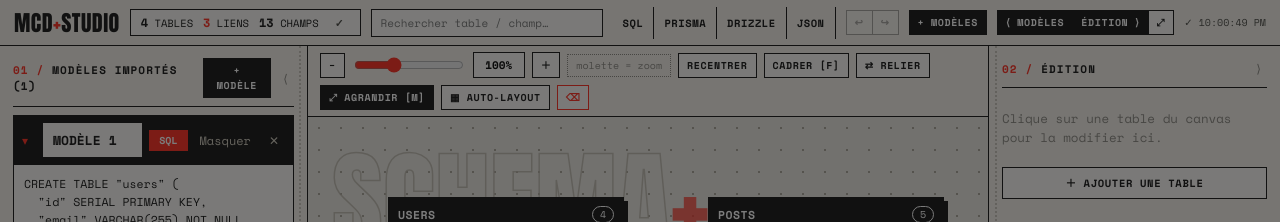
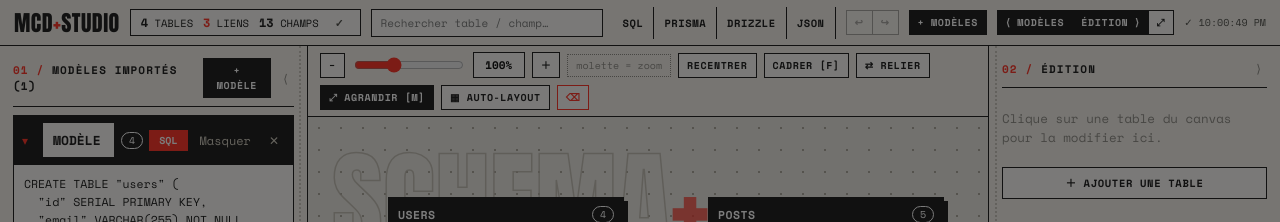
Before and after one commit to thedoombee/Visual, a React (Vite) app: page / in a window 1280 px wide. Shown: the top 222 px of the page. Built offline with nearby package versions, Linux system fonts and the light colour scheme.

Commit message:
feat: refactor workspace management and enhance slot handling in App component

```diff
--- a/src/App.tsx
+++ b/src/App.tsx
@@ -1,4 +1,5 @@
 import { useCallback, useEffect, useMemo, useRef, useState } from "react";
+import type { Dispatch, SetStateAction } from "react";
 import type { DBModel, DBRelation, DBTable, ImportSlot } from "./types";
 import { uid } from "./types";
 import { parseAuto } from "./parsers";
@@ -18,12 +19,13 @@ import {
   mergeModel,
   moveTableIn,
   removeRelation,
+  removeSlotTables,
   removeTable,
   renameTableIn,
   slotTableCounts,
   suggestFromField as suggestFromFieldOf,
   suggestToField as suggestToFieldOf,
-  untagSlotTables,
+  tagUntaggedTables,
   updateFieldIn,
   updateRelationCards,
   validateModel,
@@ -49,14 +51,18 @@ import { RightPanel } from "./components/RightPanel";
 import { CanvasView } from "./components/CanvasView";
 import { exportSVGString as buildExportSVG } from "./domain/exportSvg";
 
+// Workspace = tout ce que le Ctrl+Z doit restaurer d'un coup : le canvas
+// (model) ET les modèles du panneau gauche (slots).
+interface Workspace {
+  model: DBModel;
+  slots: ImportSlot[];
+}
+
 export default function App() {
   const [selectedId, setSelectedId] = useState<string | null>(null);
   const [showLeft, setShowLeft] = useState(true);
   const [showRight, setShowRight] = useState(true);
   const [parseMsg, setParseMsg] = useState("");
-  // Modèles importés : autant que tu veux, chacun pliable/dépliable,
-  // chacun avec son propre texte + message. Persistés en local.
-  const [slots, setSlots] = useState<ImportSlot[]>(() => loadSlots());
   const [focusMode, setFocusMode] = useState(false);
   const [exportView, setExportView] = useState<null | "sql" | "prisma" | "drizzle" | "json">(null);
   const [showGallery, setShowGallery] = useState(false);
@@ -67,17 +73,60 @@ export default function App() {
   // Repeinture live des liens pendant un drag : accès direct au nœud monde.
   const worldRef = useRef<HTMLDivElement | null>(null);
 
-  // ---------- history (undo / redo) ----------
+  // Modèles importés : autant que tu veux, chacun pliable/dépliable,
+  // chacun avec son propre texte + message. Persistés en local.
+  // Un seul historique pour tout le workspace : un Ctrl+Z après une
+  // suppression fait revenir les tables sur la grille ET l'entrée du panneau.
+  // Les retouches du panneau (texte, nom, plié, masqué) passent par `setSlots`
+  // (sans pas d'historique) ; les changements structurels (ajout,
+  // suppression) passent par `applyWorkspace` (avec historique).
   const {
-    present: model,
-    setPresent: setModel,
-    apply,
-    commit: commitHistory,
+    present: workspace,
+    setPresent: setWorkspace,
+    apply: applyWorkspace,
+    commit: commitWorkspace,
     undo,
     redo,
     canUndo,
     canRedo,
-  } = useHistory<DBModel>(initialModel);
+  } = useHistory<Workspace>(() => {
+    const ss = loadSlots();
+    let m = initialModel();
+    // Migration des stockages enregistrés quand le modèle de base n'était
+    // pas tagué : aucune table rattachée mais des tables orphelines sur le
+    // canvas → elles appartiennent au premier modèle du panneau gauche.
+    // (StrictMode-clean : calcul pur dans l'initialiseur, aucun effet ici.)
+    if (m.tables.length && m.tables.every((t) => !t.slotId) && ss.length) {
+      m = tagUntaggedTables(m, ss[0].id);
+    }
+    return { model: m, slots: ss };
+  });
+  const model = workspace.model;
+  const slots = workspace.slots;
+
+  /** Pousse modèle + slots d'un coup (un seul pas d'historique). */
+  const apply = useCallback((next: DBModel | ((prev: DBModel) => DBModel)) => {
+    applyWorkspace((w) => ({
+      ...w,
+      model: typeof next === "function" ? (next as (p: DBModel) => DBModel)(w.model) : next,
+    }));
+  }, [applyWorkspace]);
+
+  /** Remplacement direct du modèle, SANS pas d'historique (drag). */
+  const setModel: Dispatch<SetStateAction<DBModel>> = useCallback((action: SetStateAction<DBModel>) => {
+    setWorkspace((w) => ({
+      ...w,
+      model: typeof action === "function" ? (action as (p: DBModel) => DBModel)(w.model) : action,
+    }));
+  }, [setWorkspace]);
+
+  /** Retouches du panneau (texte, nom, plié, masqué), SANS pas d'historique. */
+  const setSlots: Dispatch<SetStateAction<ImportSlot[]>> = useCallback((action: SetStateAction<ImportSlot[]>) => {
+    setWorkspace((w) => ({
+      ...w,
+      slots: typeof action === "function" ? (action as (p: ImportSlot[]) => ImportSlot[])(w.slots) : action,
+    }));
+  }, [setWorkspace]);
 
   const selected = useMemo(
     () => model.tables.find((t) => t.id === selectedId) ?? null,
@@ -118,15 +167,17 @@ export default function App() {
 
   const updateSlot = useCallback((id: string, patch: Partial<ImportSlot>) => {
     setSlots((ss) => ss.map((s) => (s.id === id ? { ...s, ...patch } : s)));
-  }, []);
+  }, [setSlots]);
+  // Ajout structurel (avec pas d'historique) : un Ctrl+Z retire le slot créé.
   const addSlot = useCallback((name?: string, source?: string) => {
     const id = uid("slot");
     const n = slots.length + 1;
-    setSlots((ss) => [...ss.map((s) => ({ ...s, collapsed: true })), {
+    const slot: ImportSlot = {
       id, name: name?.trim() || `Modèle ${n}`, source: source ?? "", collapsed: false, msg: "",
-    }]);
+    };
+    applyWorkspace((w) => ({ ...w, slots: [...w.slots.map((s) => ({ ...s, collapsed: true })), slot] }));
     return id;
-  }, [slots.length]);
+  }, [applyWorkspace, slots.length]);
   // Formulaire "modèle perso" de la galerie : crée un vrai slot du panneau gauche.
   const [customName, setCustomName] = useState("");
   const [customSource, setCustomSource] = useState("");
@@ -140,12 +191,19 @@ export default function App() {
     setParseMsg("Modèle perso ajouté au panneau gauche : plie/déplie, puis ＋ Ajouter.");
   }, [customName, customSource, addSlot]);
   const deleteSlot = useCallback((id: string) => {
-    setSlots((ss) => ss.filter((s) => s.id !== id));
-    // Les tables du modèle redeviennent "sans modèle" : toujours visibles.
-    if (model.tables.some((t) => t.slotId === id)) {
-      apply((m) => untagSlotTables(m, id));
+    const doomed = model.tables.filter((t) => t.slotId === id);
+    // Atomique : UN seul pas d'historique retire le slot ET ses tables —
+    // un Ctrl+Z fait donc revenir les deux ensemble.
+    applyWorkspace((w) => ({
+      slots: w.slots.filter((s) => s.id !== id),
+      model: removeSlotTables(w.model, id),
+    }));
+    // La suppression d'un modèle retire ses tables + leurs liens du canvas.
+    if (doomed.length) {
+      if (selectedId && doomed.some((t) => t.id === selectedId)) setSelectedId(null);
+      setParseMsg(`Modèle supprimé : ${doomed.length} table(s) retirée(s) du canvas. (Ctrl+Z pour annuler)`);
     }
-  }, [apply, model]);
+  }, [applyWorkspace, model, selectedId]);
 
   useEffect(() => {
     const onKey = (e: KeyboardEvent) => {
@@ -357,18 +415,26 @@ export default function App() {
   }, [linkFromId, model, apply, suggestFromField, suggestToField]);
 
   // ---------- galerie : un modèle choisi S'AJOUTE aux autres (jamais de remplacement) ----------
-  // Il rejoint le canvas (à droite) + un slot du panneau gauche.
+  // Il rejoint le canvas (à droite) + un slot du panneau gauche, en UN seul
+  // pas d'historique (un Ctrl+Z retire les tables ET le slot ensemble).
   const loadStarter = useCallback((pack: StarterPack) => {
     const parsed = parseAuto(pack.sql).model;
     const name = `${pack.numero} · ${pack.titre}`;
-    const slotId = addSlot(name, pack.sql);
-    const ids = mergeParsed(parsed, slotId);
-    updateSlot(slotId, { msg: `Ajouté : ${parsed.tables.length} table(s) sur le canvas.` });
+    const slotId = uid("slot");
+    const slot: ImportSlot = {
+      id: slotId, name, source: pack.sql, collapsed: true,
+      msg: `Ajouté : ${parsed.tables.length} table(s) sur le canvas.`,
+    };
+    const { model: merged, ids } = mergeModel(model, parsed, slotId);
+    applyWorkspace({
+      model: merged,
+      slots: [...slots.map((s) => ({ ...s, collapsed: true })), slot],
+    });
     setSelectedId(ids[0] ?? null);
     setParseMsg(`« ${name} » ajouté aux modèles présents.`);
     setShowGallery(false);
     camera.fitViewSoon();
-  }, [mergeParsed, addSlot, updateSlot, camera]);
+  }, [applyWorkspace, model, slots, camera]);
 
   // ---------- layout / camera ----------
   const autoLayout = useCallback(() => {
@@ -386,7 +452,7 @@ export default function App() {
     const z = camera.cam.z;
     const sx0 = e.clientX, sy0 = e.clientY;
     let tx = 0, ty = 0, moved = false;
-    const snapshot = model; // état avant déplacement, pour un seul pas d'historique
+    const snapshot = workspace; // état avant déplacement, pour un seul pas d'historique
     // Liens touchés par cette table : on garde les nœuds SVG + coords de base
     // pour redessiner courbes, pastilles et cardinalités EN DIRECT (zéro render).
     interface LiveEdge {
@@ -455,7 +521,7 @@ export default function App() {
       cardEl.style.transform = "";
       if (!moved) return;
       moveTable(t.id, Math.round(t.x + tx), Math.round(t.y + ty));
-      commitHistory(snapshot);
+      commitWorkspace(snapshot);
     };
     window.addEventListener("mousemove", move);
     window.addEventListener("mouseup", up);
--- a/src/domain/model.ts
+++ b/src/domain/model.ts
@@ -83,6 +83,33 @@ export function untagSlotTables(model: DBModel, slotId: string): DBModel {
     tables: model.tables.map((t) =>
       t.slotId === slotId ? { ...t, slotId: undefined } : t
     ),
+  };
+}
+
+/** Supprime les tables d'un slot + les liens qui les touchent (suppression modèle). */
+export function removeSlotTables(model: DBModel, slotId: string): DBModel {
+  const gone = model.tables.filter((t) => t.slotId === slotId);
+  if (!gone.length) return model;
+  const goneNames = new Set(gone.map((t) => t.name));
+  return {
+    tables: model.tables.filter((t) => t.slotId !== slotId),
+    relations: model.relations.filter(
+      (r) => !goneNames.has(r.fromTable) && !goneNames.has(r.toTable)
+    ),
+  };
+}
+
+/**
+ * Migration des stockages cassés (tables du modèle de base sans `slotId`) :
+ * rattache les tables orphelines au slot donné. Les tables déjà taguées
+ * et les tables manuelles post-migration ne sont pas concernées quand
+ * l'appelant ne l'applique qu'aux modèles 100 % orphelins.
+ */
+export function tagUntaggedTables(model: DBModel, slotId: string): DBModel {
+  if (!model.tables.some((t) => !t.slotId)) return model;
+  return {
+    ...model,
+    tables: model.tables.map((t) => (t.slotId ? t : { ...t, slotId })),
   };
 }
 
--- a/src/services/storage.ts
+++ b/src/services/storage.ts
@@ -1,5 +1,4 @@
 import type { DBModel, ImportSlot } from "../types";
-import { uid } from "../types";
 import { parseAuto } from "../parsers";
 import { EXAMPLE_SQL } from "../examples";
 
@@ -7,6 +6,12 @@ export const STORE_KEY = "mcd-studio-v2";
 export const LEGACY_STORE_KEY = "mcd-studio-v1";
 export const SLOTS_KEY = "mcd-studio-slots-v1";
 export const TOUR_KEY = "mcd-studio-tour-v1";
+
+// Slot stable du modèle de base : le même id sert au slot ET au tag des tables.
+// (Avant, `loadSlots()` générait un id aléatoire à chaque chargement, jamais
+// égal au `slotId` des tables → Masquer/Voir et la suppression ne touchaient
+// jamais le modèle de base.)
+export const DEFAULT_SLOT_ID = "slot-modele-1";
 
 export function initialModel(): DBModel {
   try {
@@ -21,18 +26,24 @@ export function initialModel(): DBModel {
       }
     }
   } catch { /* ignore */ }
-  return parseAuto(EXAMPLE_SQL).model;
+  // Premier lancement : les tables du modèle de base appartiennent au slot
+  // par défaut, sinon Masquer/Voir ne peut jamais les cacher.
+  const base = parseAuto(EXAMPLE_SQL).model;
+  return {
+    tables: base.tables.map((t) => ({ ...t, slotId: DEFAULT_SLOT_ID })),
+    relations: base.relations,
+  };
 }
 
 export function loadSlots(): ImportSlot[] {
   try {
     const raw = localStorage.getItem(SLOTS_KEY);
-    if (raw) {
-      const arr = JSON.parse(raw) as ImportSlot[];
-      if (Array.isArray(arr) && arr.length) return arr;
-    }
+    if (raw == null) throw new Error("empty");
+    const arr = JSON.parse(raw) as ImportSlot[];
+    // Un tableau vide sauvegardé = l'utilisateur a tout retiré : on le respecte.
+    if (Array.isArray(arr)) return arr;
   } catch { /* ignore */ }
-  return [{ id: uid("slot"), name: "Modèle 1", source: EXAMPLE_SQL, collapsed: false, msg: "" }];
+  return [{ id: DEFAULT_SLOT_ID, name: "Modèle 1", source: EXAMPLE_SQL, collapsed: false, msg: "" }];
 }
 
 export function saveModel(model: DBModel): string {
```
